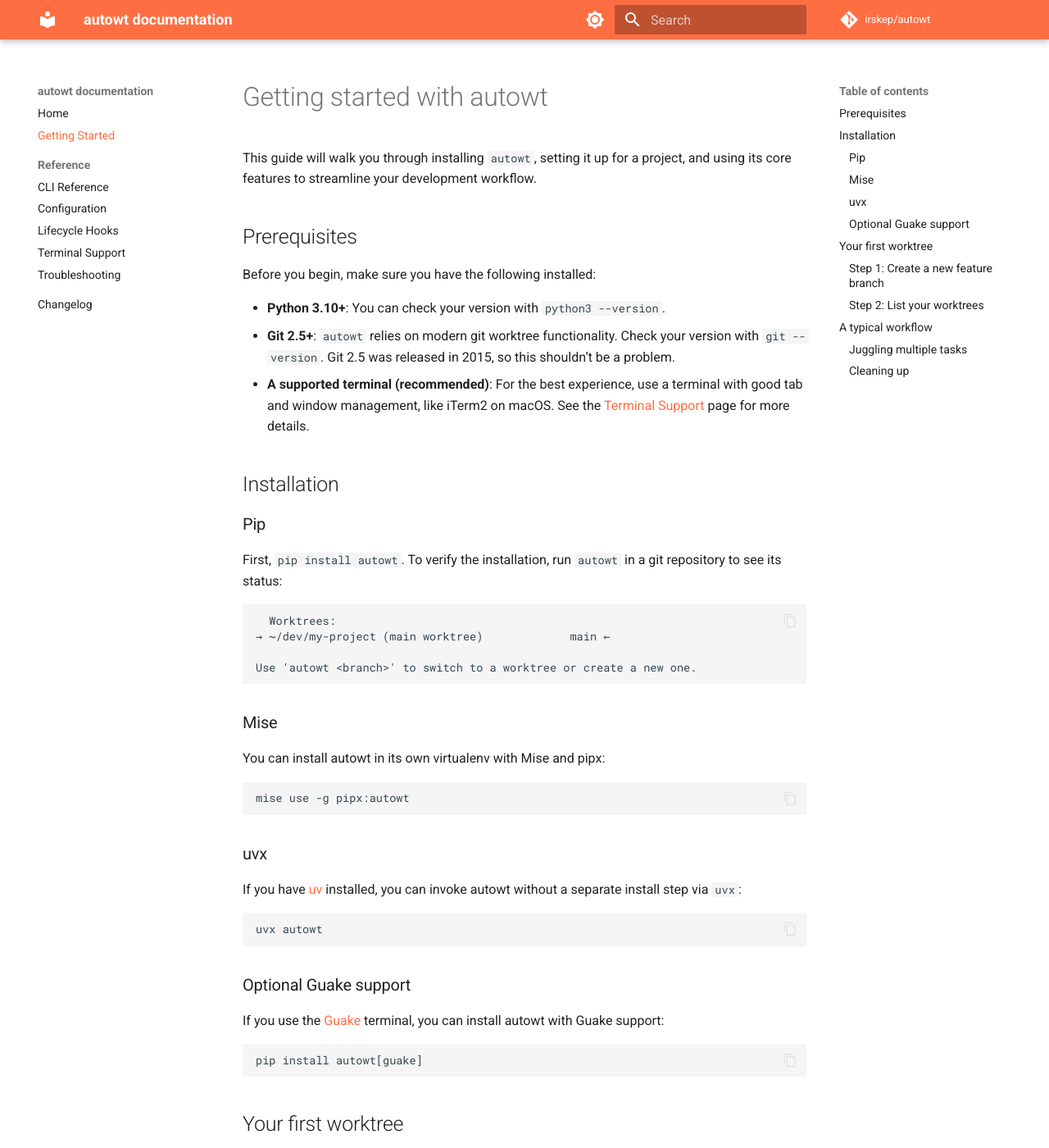
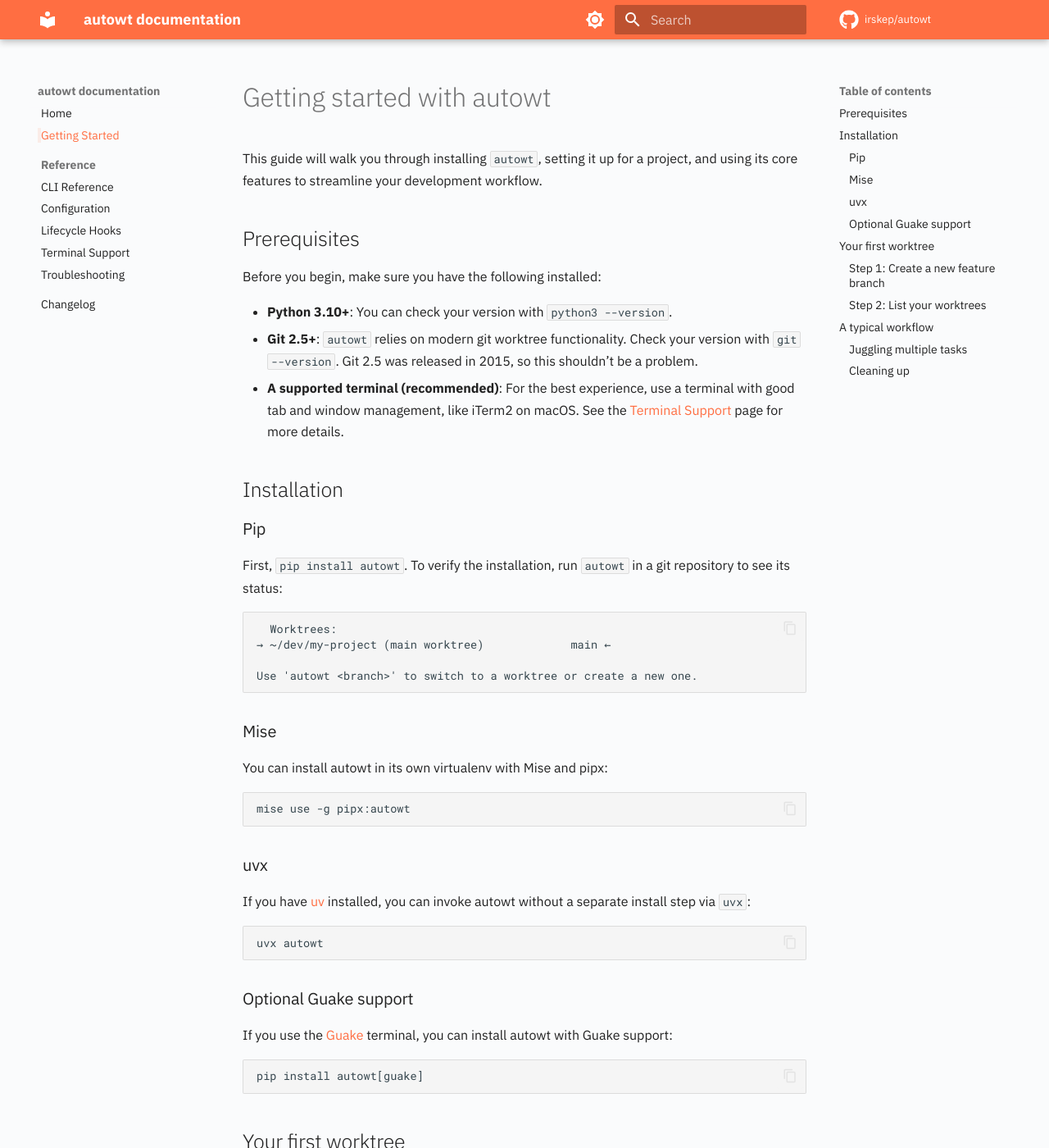
Before and after one commit to irskep/autowt, an MkDocs documentation site: the page built from docs/gettingstarted.md, in a window 1280 px wide and 1400 px high. Shown: the whole window at 82% size. Built offline with MkDocs 1.6.1 and Material for MkDocs 9.7.7, drawn with Linux system fonts in a browser that asks for light colours; comment, search, counter and statistics services are not loaded; the version menu is left out.

Commit message:
Get a little fancy with the CSS

```diff
--- a/docs/stylesheets/extra.css
+++ b/docs/stylesheets/extra.css
@@ -1,3 +1,54 @@
+/* General */
+
+:root,
+body[data-md-color-scheme="default"] {
+    --md-default-bg-color: rgb(250, 251, 252) !important;
+}
+
+@media screen {
+    body[data-md-color-scheme="slate"] {
+        --md-default-bg-color: rgb(49, 49, 56) !important;
+    }
+}
+
+.md-typeset {
+    line-height: 165%;
+}
+
+.md-typeset ol li,
+.md-typeset ul li {
+    margin-bottom: 0.35em;
+}
+
+.md-typeset code {
+    border: 0.05rem solid rgba(0, 0, 0, 0.1);
+}
+
+.md-nav--primary .md-nav__item .md-nav__link.md-nav__link--active {
+    border-left: 4px solid var(--md-accent-fg-color--transparent);
+    background: none;
+}
+
+.md-nav--primary .md-nav__item .md-nav__link {
+    border-radius: 0;
+    border-left: 4px solid transparent;
+}
+
+.md-nav--primary .md-nav__item .md-nav__link:hover {
+    background: none !important;
+    /* text-decoration: underline; */
+}
+
+nav a:hover {
+    text-decoration: underline;
+}
+
+/* :root {
+  --md-text-font-family:
+} */
+
+/* Specific */
+
 /*
   Target tables specifically on the CLI Reference page.
   The .md-page--reference-clireference class is added by Material for MkDocs
@@ -5,8 +56,8 @@
 */
 .autowt-clitable-wrapper + div table th:first-of-type,
 .autowt-clitable-wrapper + div table td:first-of-type {
-  width: 25% !important;
-  min-width: 10rem !important;
+    width: 25% !important;
+    min-width: 10rem !important;
 }
 
 /*
@@ -16,11 +67,11 @@
 */
 .autowt-hooks-wrapper + div table th:first-of-type,
 .autowt-hooks-wrapper + div table td:first-of-type {
-  width: 23% !important;
-  min-width: 8rem !important;
+    width: 23% !important;
+    min-width: 8rem !important;
 }
 
 .autowt-hooks-wrapper + div table th,
 .autowt-hooks-wrapper + div table td {
-  width: 25% !important;
+    width: 25% !important;
 }
--- a/mkdocs.yml
+++ b/mkdocs.yml
@@ -3,61 +3,67 @@
 site_url: https://irskep.github.io/autowt/
 repo_url: https://github.com/irskep/autowt
 repo_name: irskep/autowt
+edit_uri: edit/main/docs/
 
 nav:
-  - Home: index.md
-  - Getting Started: gettingstarted.md
-  - Reference:
-      - CLI Reference: clireference.md
-      - Configuration: configuration.md
-      - Lifecycle Hooks: lifecyclehooks.md
-      - Terminal Support: terminalsupport.md
-      - Troubleshooting: troubleshooting.md
-  - Changelog: CHANGELOG.md
+    - Home: index.md
+    - Getting Started: gettingstarted.md
+    - Reference:
+          - CLI Reference: clireference.md
+          - Configuration: configuration.md
+          - Lifecycle Hooks: lifecyclehooks.md
+          - Terminal Support: terminalsupport.md
+          - Troubleshooting: troubleshooting.md
+    - Changelog: CHANGELOG.md
 
 plugins:
-  - search
-  - help-output:
-      command_prefix: "uv run"
-  - gh-admonitions
+    - search
+    - help-output:
+          command_prefix: "uv run"
+    - gh-admonitions
 
 extra:
-  social:
-    - icon: fontawesome/brands/github
-      link: https://github.com/irskep/autowt
-    - icon: fontawesome/brands/python
-      link: https://pypi.org/project/autowt/
-  version:
-    provider: mike
+    social:
+        - icon: fontawesome/brands/github
+          link: https://github.com/irskep/autowt
+        - icon: fontawesome/brands/python
+          link: https://pypi.org/project/autowt/
+    version:
+        provider: mike
 
 extra_css:
-  - stylesheets/extra.css
+    - stylesheets/extra.css
 
 theme:
-  name: material
-  palette:
-    # Palette toggle for light mode
-    - scheme: default
-      primary: "deep orange"
-      accent: "deep orange"
-      toggle:
-        icon: material/brightness-7
-        name: Switch to dark mode
-    # Palette toggle for dark mode
-    - scheme: slate
-      primary: "deep purple"
-      accent: "deep purple"
-      toggle:
-        icon: material/brightness-4
-        name: Switch to light mode
-  features:
-    - navigation.sections
-    - navigation.expand
-    - navigation.path
-    - navigation.top
-    - navigation.footer
-    - search.highlight
-    - search.share
-    - content.code.copy
-    - content.code.annotate
-    - content.tooltips
+    name: material
+    font:
+        text: IBM Plex Sans
+    icon:
+        logo: lucide/folder-tree
+        repo: fontawesome/brands/github
+    palette:
+        # Palette toggle for light mode
+        - scheme: default
+          primary: "deep orange"
+          accent: "deep orange"
+          toggle:
+              icon: material/brightness-7
+              name: Switch to dark mode
+        # Palette toggle for dark mode
+        - scheme: slate
+          primary: "deep purple"
+          accent: "deep purple"
+          toggle:
+              icon: material/brightness-4
+              name: Switch to light mode
+    features:
+        - navigation.sections
+        - navigation.expand
+        - navigation.path
+        - navigation.top
+        - navigation.footer
+        - search.highlight
+        - search.share
+        - content.code.copy
+        - content.code.annotate
+        - content.tooltips
```
